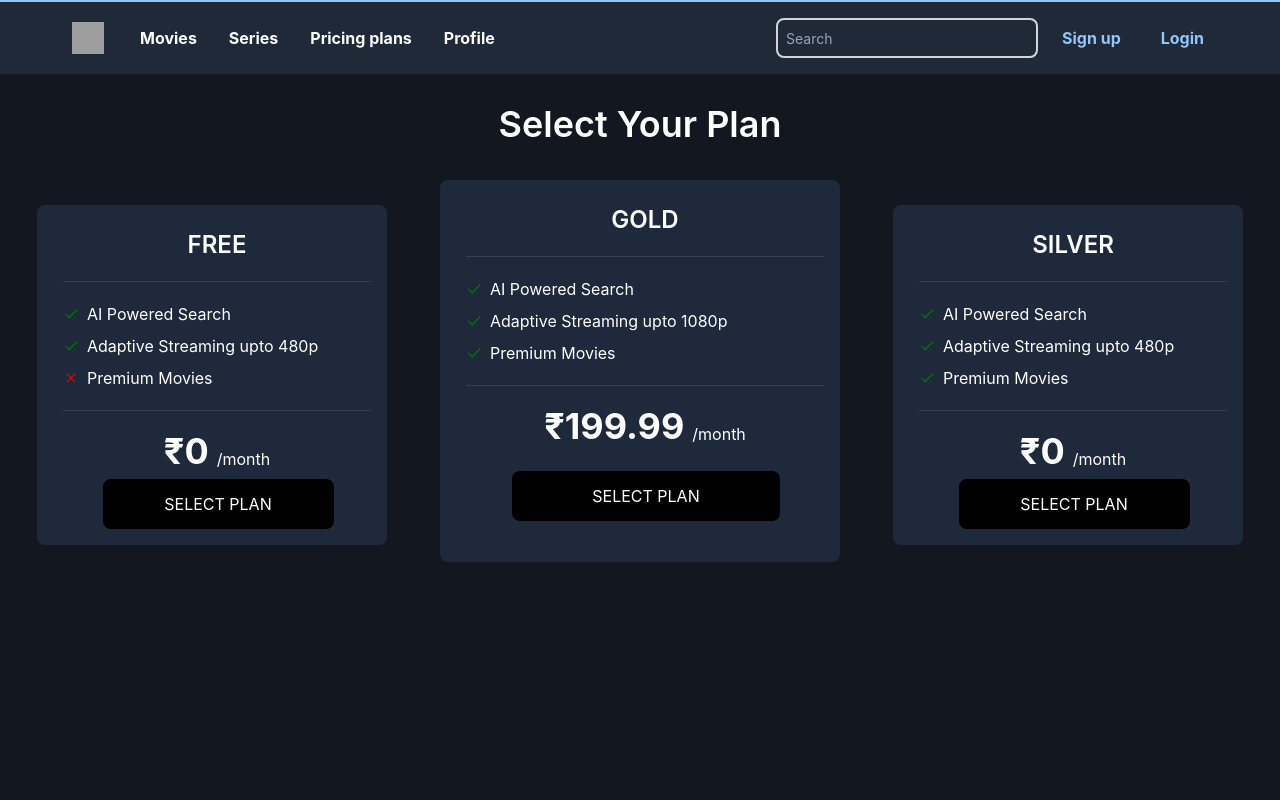
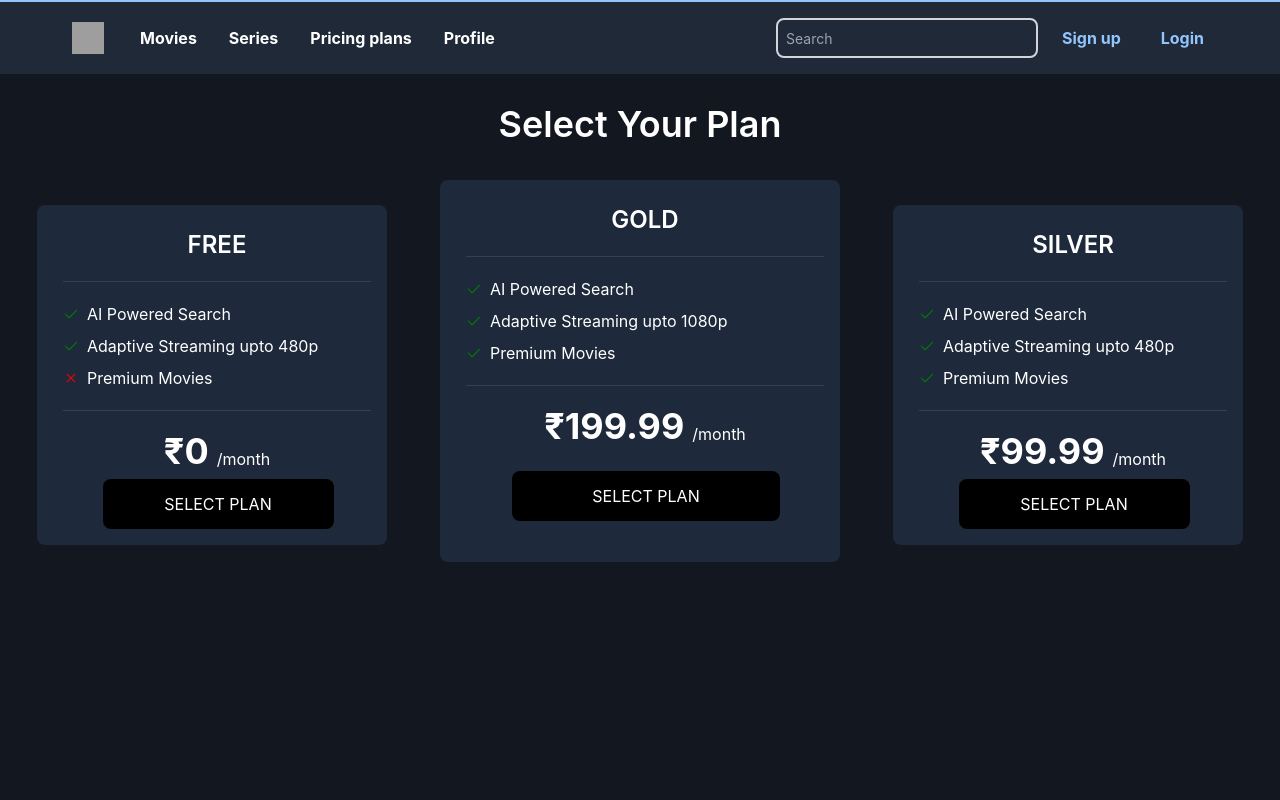
Before and after one commit to MT-Open-Soft/ui-client, a React (Create React App) app: page /plans in a window 1280 px wide. Shown: the top 800 px of the page. Built offline with nearby package versions, Linux system fonts and the light colour scheme; grey boxes are pictures that could not be loaded.

Commit message:
Added Changes to Plans.js file

```diff
--- a/src/pages/Plans.js
+++ b/src/pages/Plans.js
@@ -166,7 +166,7 @@ else{
   <h2 className="text-4xl font-bold">&#8377;199.99</h2>
   <p className="text-white mt-4 ml-2">/month</p> {/* Add ml-2 to create space */}
 </div>
-            <button onClick={() => handleButtonClick(39999, "GOLD")}
+            <button onClick={() => handleButtonClick(19999, "GOLD")}
             className="w-3/4 h-[50px] bg-black text-white p-1 rounded-lg transition-colors duration-300 ease-in-out hover:bg-white hover:text-slate-800 ml-[2px] my-[25px]">
               SELECT PLAN
             </button>
@@ -191,11 +191,11 @@ else{
 
         <hr className="h-px my-5 bg-slate-700 border-0" />
         <div className="flex flex-row items-center justify-center"> {/* Center align price and month */}
-          <h2 className="text-4xl font-bold">&#8377;0</h2>
+          <h2 className="text-4xl font-bold">&#8377;99.99</h2>
           <p className="text-white mt-4 ml-2">/month</p> {/* Add ml-2 to create space */}
         </div>
 
-        <button onClick={() => handleButtonClick(0, "FREE")}
+        <button onClick={() => handleButtonClick(9999, "SILVER")}
           className="w-3/4 h-[50px] bg-black text-white p-1 rounded-lg transition-colors duration-300 ease-in-out hover:bg-white hover:text-slate-800 ml-[2px] mt-2"> {/* Adjust mt-4 for margin-top */}
           SELECT PLAN
         </button>
```
